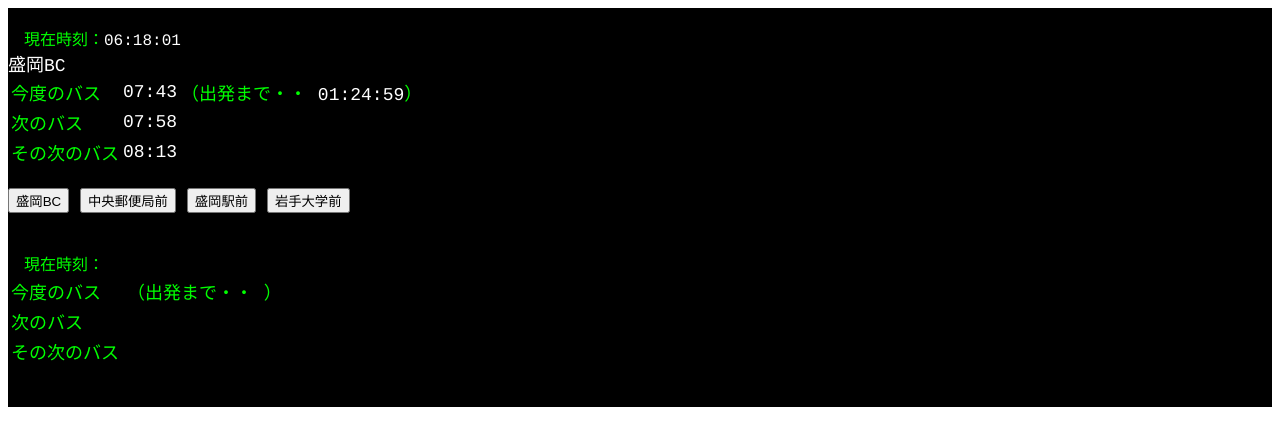
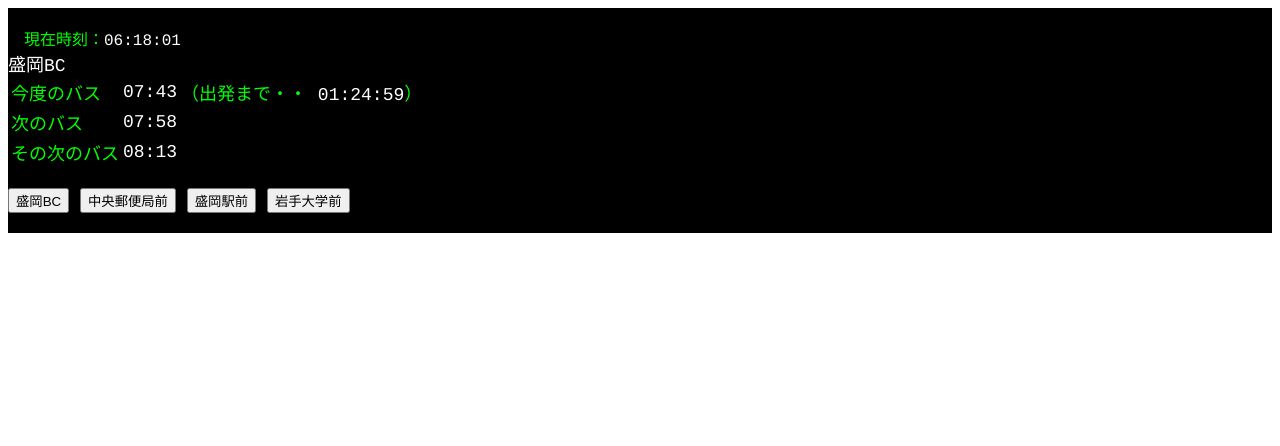
Before and after one commit to nagito-hiroshima/hiroshima-timetable, a plain HTML site: page index.html in a window 1280 px wide. Drawn offline with Linux system fonts and the light colour scheme.

Commit message:
Update index.html

```diff
--- a/index.html
+++ b/index.html
@@ -36,35 +36,4 @@
 
 
 </body>
-
-<body onLoad="startClock2()">
-    <div id="clock_frame" style="color: #00ff00; background-color: black; font-family : Courier,'ＭＳ Ｐゴシック',monospace ;">
-    <br >
-    　現在時刻：<span id="clock_time" style="color: #ffffff"> </span>
-    </div>
-
-    <div id="bus_area"  style="color: #00ff00; background-color: #000000; font-family : Courier,'ＭＳ Ｐゴシック',monospace;  font-size: large;">
-    <span id="bus_stop" style="color: #ffffff"> </span>
-    <table>
-    <tr>
-        <td>今度のバス</td><td><span id="bus" style="color: #ffffff"> </span></td>
-        <td>（出発まで・・ <span id ="timeLeft" style="color: #ffffff"> </span>）</td>
-    </tr>
-    <tr><td>次のバス</td><td><span id="nbus" style="color: #ffffff"> </span> </td></tr>
-    <tr><td>その次のバス</td><td><span id="nnbus" style="color: #ffffff"> </span> </td></tr>
-    </table>
-    <br />
-        <div id="btn">
-    <!--
-     ここに時刻表を切り替えるボタンが追加される
-    -->
-        </div>
-    <br />
-    </div>
-
-
-
-
-</body>
-
 </html>
```
